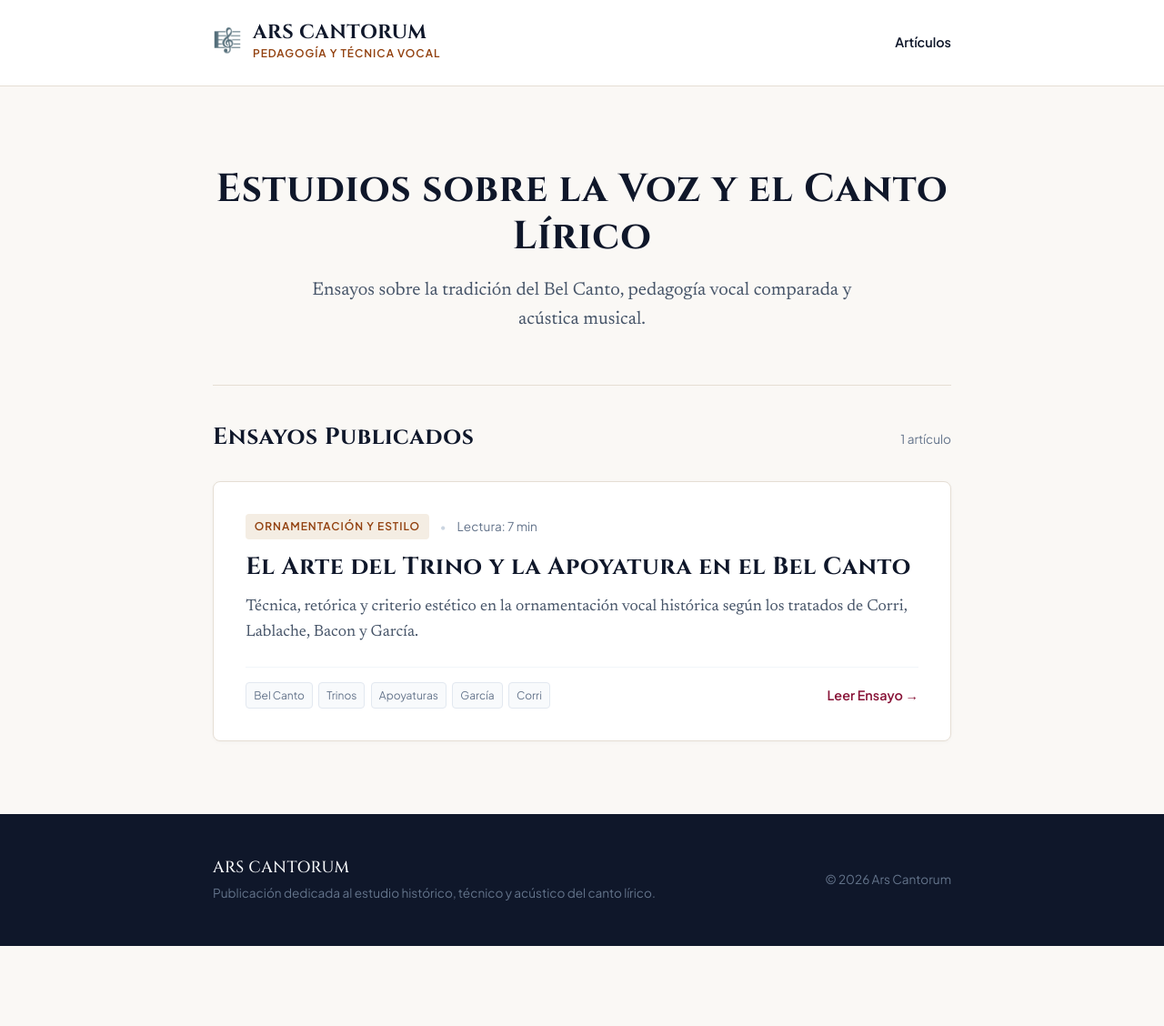
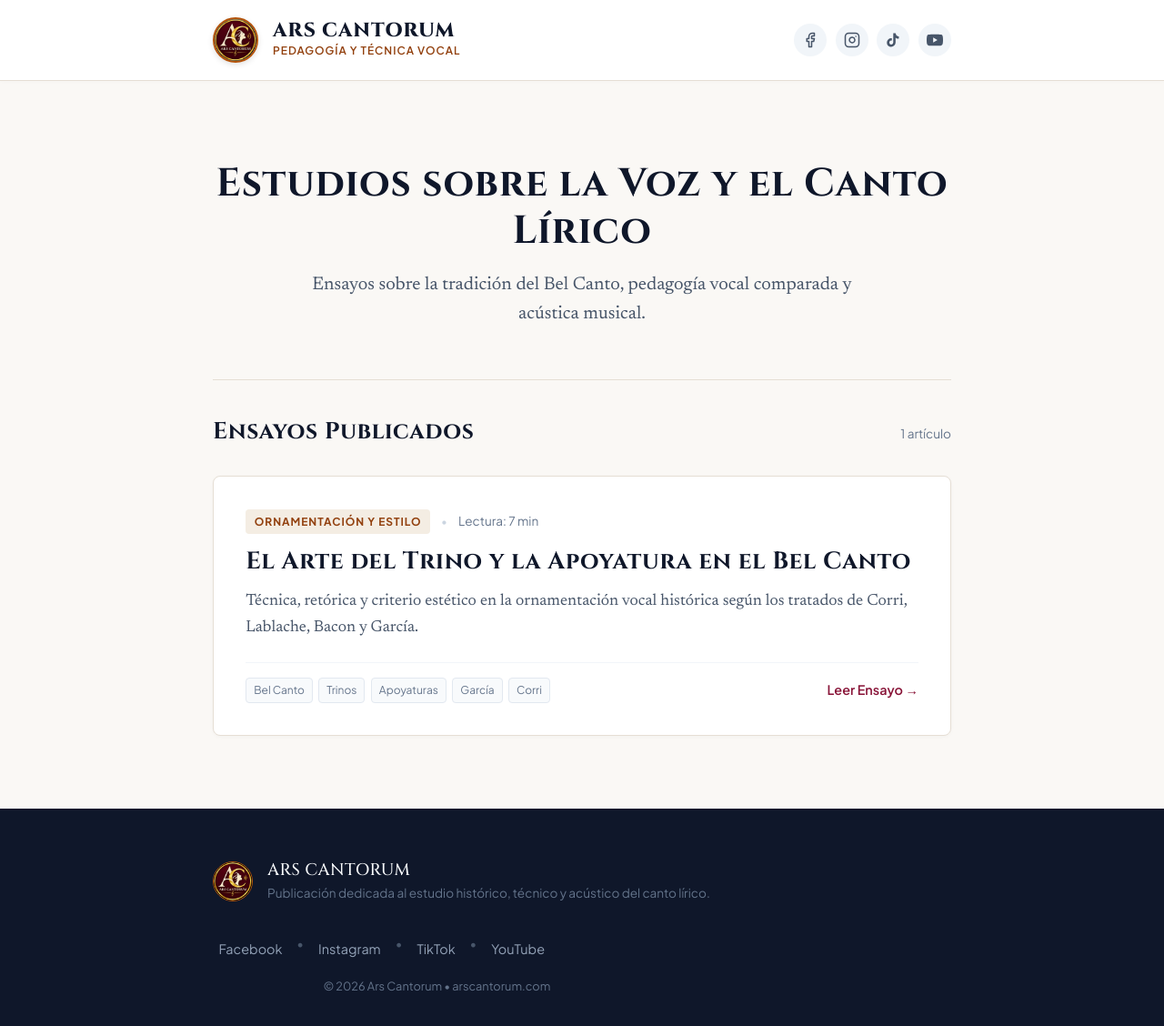
Before and after one commit to HUGOWERHTER/ars-cantorum, an Astro site: page / in a window 1280 px wide. Shown: the whole page at 91% size. Before the commit the page ends 1040 px from the top, so only its background shows below. Built offline with nearby package versions, Linux system fonts and the light colour scheme; Astro itself is replaced by a stand-in of ours.

Commit message:
Add official Ars Cantorum logo, social media links and Open Graph tags

```diff
--- a/src/layouts/Layout.astro
+++ b/src/layouts/Layout.astro
@@ -2,27 +2,48 @@
 interface Props {
 	title?: string;
 	description?: string;
+	image?: string;
 }
 
 const {
 	title = "Ars Cantorum — Revista de Pedagogía y Técnica Vocal",
-	description = "Estudios sobre la tradición histórica del canto lírico y la ciencia vocal contemporánea."
+	description = "Estudios sobre la tradición histórica del canto lírico y la ciencia vocal contemporánea.",
+	image = "https://arscantorum.com/og-image.jpg"
 } = Astro.props;
+
+const canonicalURL = new URL(Astro.url.pathname, "https://arscantorum.com");
 ---
 
 <!doctype html>
 <html lang="es">
 	<head>
 		<meta charset="UTF-8" />
-		<meta name="description" content={description} />
 		<meta name="viewport" content="width=device-width, initial-scale=1.0" />
-		<link rel="icon" type="image/svg+xml" href="/favicon.svg" />
+		<link rel="icon" type="image/jpeg" href="/logo.jpg" />
+		<link rel="canonical" href={canonicalURL} />
 		<title>{title}</title>
 
-		<!-- Google Fonts para estética editorial de música clásica -->
+		<!-- Metadatos SEO y Redes Sociales (Open Graph & Twitter Cards) -->
+		<meta name="description" content={description} />
+		<meta property="og:type" content="article" />
+		<meta property="og:site_name" content="Ars Cantorum" />
+		<meta property="og:url" content={canonicalURL} />
+		<meta property="og:title" content={title} />
+		<meta property="og:description" content={description} />
+		<meta property="og:image" content={image} />
+		<meta property="og:image:width" content="1024" />
+		<meta property="og:image:height" content="1024" />
+
+		<meta name="twitter:card" content="summary_large_image" />
+		<meta name="twitter:url" content={canonicalURL} />
+		<meta name="twitter:title" content={title} />
+		<meta name="twitter:description" content={description} />
+		<meta name="twitter:image" content={image} />
+
+		<!-- Google Fonts -->
 		<link rel="preconnect" href="https://fonts.googleapis.com">
 		<link rel="preconnect" href="https://fonts.gstatic.com" crossorigin>
-		<link href="https://fonts.googleapis.com/css2?family=Cinzel:wght@500;600;700&family=Newsreader:ital,opsz,wght@0,6..72,400;0,6..72,500;0,6..72,600;1,6..72,400&family=Plus+Jakarta+Sans:wght@400;500;600&display=swap" rel="stylesheet">
+		<link href="https://fonts.googleapis.com/css2?family=Cinzel:wght@500;600;700;800&family=Newsreader:ital,opsz,wght@0,6..72,400;0,6..72,500;0,6..72,600;1,6..72,400&family=Plus+Jakarta+Sans:wght@400;500;600;700&display=swap" rel="stylesheet">
 
 		<style is:global>
 			:root {
@@ -77,6 +98,24 @@ const {
 				padding: 0 1.5rem;
 			}
 
+			.social-icon {
+				display: inline-flex;
+				align-items: center;
+				justify-content: center;
+				width: 36px;
+				height: 36px;
+				border-radius: 50%;
+				background: #f1f5f9;
+				color: #475569;
+				transition: all 0.2s ease;
+			}
+
+			.social-icon:hover {
+				background: var(--accent);
+				color: #ffffff;
+				transform: translateY(-2px);
+			}
+
 			table {
 				width: 100%;
 				border-collapse: collapse;
@@ -129,19 +168,35 @@ const {
 	</head>
 	<body>
 		<!-- Header -->
-		<header style="background: #ffffff; border-bottom: 1px solid var(--border-color); padding: 1.5rem 0;">
-			<div class="container" style="display: flex; justify-content: space-between; align-items: center;">
-				<a href="/" style="display: flex; align-items: center; gap: 0.75rem; text-decoration: none;">
-					<span style="font-size: 1.6rem;">🎼</span>
+		<header style="background: #ffffff; border-bottom: 1px solid var(--border-color); padding: 1.2rem 0; position: sticky; top: 0; z-index: 50; box-shadow: 0 1px 4px rgba(0,0,0,0.02);">
+			<div class="container" style="display: flex; justify-content: space-between; align-items: center; gap: 1rem; flex-wrap: wrap;">
+				<a href="/" style="display: flex; align-items: center; gap: 1rem; text-decoration: none;">
+					<img src="/logo.jpg" alt="Logo Ars Cantorum" style="width: 50px; height: 50px; border-radius: 50%; object-fit: cover; border: 2px solid #b45309; box-shadow: 0 2px 6px rgba(0,0,0,0.12);" />
 					<div>
-						<div class="font-heading" style="font-weight: 700; font-size: 1.35rem; color: #0f172a; line-height: 1.1;">ARS CANTORUM</div>
+						<div class="font-heading" style="font-weight: 800; font-size: 1.35rem; color: #0f172a; line-height: 1.1; letter-spacing: 0.04em;">ARS CANTORUM</div>
 						<div class="font-sans" style="font-size: 0.75rem; letter-spacing: 0.08em; text-transform: uppercase; color: var(--accent-gold); font-weight: 600;">Pedagogía y Técnica Vocal</div>
 					</div>
 				</a>
 
-				<nav class="font-sans" style="display: flex; gap: 1.8rem; font-size: 0.9rem; font-weight: 500;">
-					<a href="/" style="color: #0f172a; font-weight: 600;">Artículos</a>
-				</nav>
+				<!-- Redes Sociales en el Header -->
+				<div style="display: flex; align-items: center; gap: 0.6rem;">
+					<!-- Facebook -->
+					<a href="https://www.facebook.com/share/1LWBuePZJt/" target="_blank" rel="noopener noreferrer" class="social-icon" title="Facebook">
+						<svg width="18" height="18" viewBox="0 0 24 24" fill="none" stroke="currentColor" stroke-width="2" stroke-linecap="round" stroke-linejoin="round"><path d="M18 2h-3a5 5 0 0 0-5 5v3H7v4h3v8h4v-8h3l1-4h-4V7a1 1 0 0 1 1-1h3z"></path></svg>
+					</a>
+					<!-- Instagram -->
+					<a href="https://www.instagram.com/arscantorum" target="_blank" rel="noopener noreferrer" class="social-icon" title="Instagram @arscantorum">
+						<svg width="18" height="18" viewBox="0 0 24 24" fill="none" stroke="currentColor" stroke-width="2" stroke-linecap="round" stroke-linejoin="round"><rect x="2" y="2" width="20" height="20" rx="5" ry="5"></rect><path d="M16 11.37A4 4 0 1 1 12.63 8 4 4 0 0 1 16 11.37z"></path><line x1="17.5" y1="6.5" x2="17.51" y2="6.5"></line></svg>
+					</a>
+					<!-- TikTok -->
+					<a href="https://www.tiktok.com/@arscantorum" target="_blank" rel="noopener noreferrer" class="social-icon" title="TikTok @arscantorum">
+						<svg width="18" height="18" viewBox="0 0 24 24" fill="currentColor"><path d="M19.59 6.69a4.83 4.83 0 0 1-3.77-4.25V2h-3.45v13.67a2.89 2.89 0 0 1-5.2 1.74 2.89 2.89 0 0 1 2.31-4.64c.29 0 .58.04.85.12V9.4a6.33 6.33 0 0 0-1-.08A6.34 6.34 0 0 0 3 15.66a6.34 6.34 0 0 0 10.82 4.49 6.27 6.27 0 0 0 1.93-4.49V8.58a8.28 8.28 0 0 0 4.84 1.56V6.69z"/></svg>
+					</a>
+					<!-- YouTube -->
+					<a href="https://www.youtube.com/@arscantorum" target="_blank" rel="noopener noreferrer" class="social-icon" title="YouTube @arscantorum">
+						<svg width="18" height="18" viewBox="0 0 24 24" fill="currentColor"><path d="M23.498 6.186a3.016 3.016 0 0 0-2.122-2.136C19.505 3.545 12 3.545 12 3.545s-7.505 0-9.377.505A3.017 3.017 0 0 0 .502 6.186C0 8.07 0 12 0 12s0 3.93.502 5.814a3.016 3.016 0 0 0 2.122 2.136c1.871.505 9.376.505 9.376.505s7.505 0 9.377-.505a3.015 3.015 0 0 0 2.122-2.136C24 15.93 24 12 24 12s0-3.93-.502-5.814zM9.545 15.568V8.432L15.818 12l-6.273 3.568z"/></svg>
+					</a>
+				</div>
 			</div>
 		</header>
 
@@ -151,16 +206,31 @@ const {
 		</main>
 
 		<!-- Footer -->
-		<footer style="background: #0f172a; color: #94a3b8; padding: 3rem 0; font-size: 0.9rem;" class="font-sans">
-			<div class="container" style="display: flex; justify-content: space-between; align-items: center; flex-wrap: wrap; gap: 1.5rem;">
-				<div>
-					<div class="font-heading" style="color: #f8fafc; font-size: 1.1rem; margin-bottom: 0.3rem;">ARS CANTORUM</div>
-					<p style="font-size: 0.85rem; color: #64748b; line-height: 1.6;">
-						Publicación dedicada al estudio histórico, técnico y acústico del canto lírico.
-					</p>
+		<footer style="background: #0f172a; color: #94a3b8; padding: 3.5rem 0; font-size: 0.9rem;" class="font-sans">
+			<div class="container" style="display: flex; justify-content: space-between; align-items: center; flex-wrap: wrap; gap: 2rem;">
+				<div style="display: flex; align-items: center; gap: 1rem;">
+					<img src="/logo.jpg" alt="Logo Ars Cantorum" style="width: 44px; height: 44px; border-radius: 50%; object-fit: cover; border: 1px solid #b45309;" />
+					<div>
+						<div class="font-heading" style="color: #f8fafc; font-size: 1.15rem; margin-bottom: 0.2rem;">ARS CANTORUM</div>
+						<p style="font-size: 0.85rem; color: #64748b; line-height: 1.5;">
+							Publicación dedicada al estudio histórico, técnico y acústico del canto lírico.
+						</p>
+					</div>
 				</div>
-				<div style="font-size: 0.85rem; color: #64748b;">
-					© 2026 Ars Cantorum
+
+				<div style="display: flex; flex-direction: column; align-items: flex-end; gap: 0.6rem;">
+					<div style="display: flex; gap: 0.6rem;">
+						<a href="https://www.facebook.com/share/1LWBuePZJt/" target="_blank" rel="noopener noreferrer" style="color: #94a3b8; padding: 0.4rem;" title="Facebook">Facebook</a>
+						<span style="color: #475569;">•</span>
+						<a href="https://www.instagram.com/arscantorum" target="_blank" rel="noopener noreferrer" style="color: #94a3b8; padding: 0.4rem;" title="Instagram">Instagram</a>
+						<span style="color: #475569;">•</span>
+						<a href="https://www.tiktok.com/@arscantorum" target="_blank" rel="noopener noreferrer" style="color: #94a3b8; padding: 0.4rem;" title="TikTok">TikTok</a>
+						<span style="color: #475569;">•</span>
+						<a href="https://www.youtube.com/@arscantorum" target="_blank" rel="noopener noreferrer" style="color: #94a3b8; padding: 0.4rem;" title="YouTube">YouTube</a>
+					</div>
+					<div style="font-size: 0.8rem; color: #64748b;">
+						© 2026 Ars Cantorum • arscantorum.com
+					</div>
 				</div>
 			</div>
 		</footer>
```
Also changed, not shown: public/logo.jpg (added), public/og-image.jpg (added).
